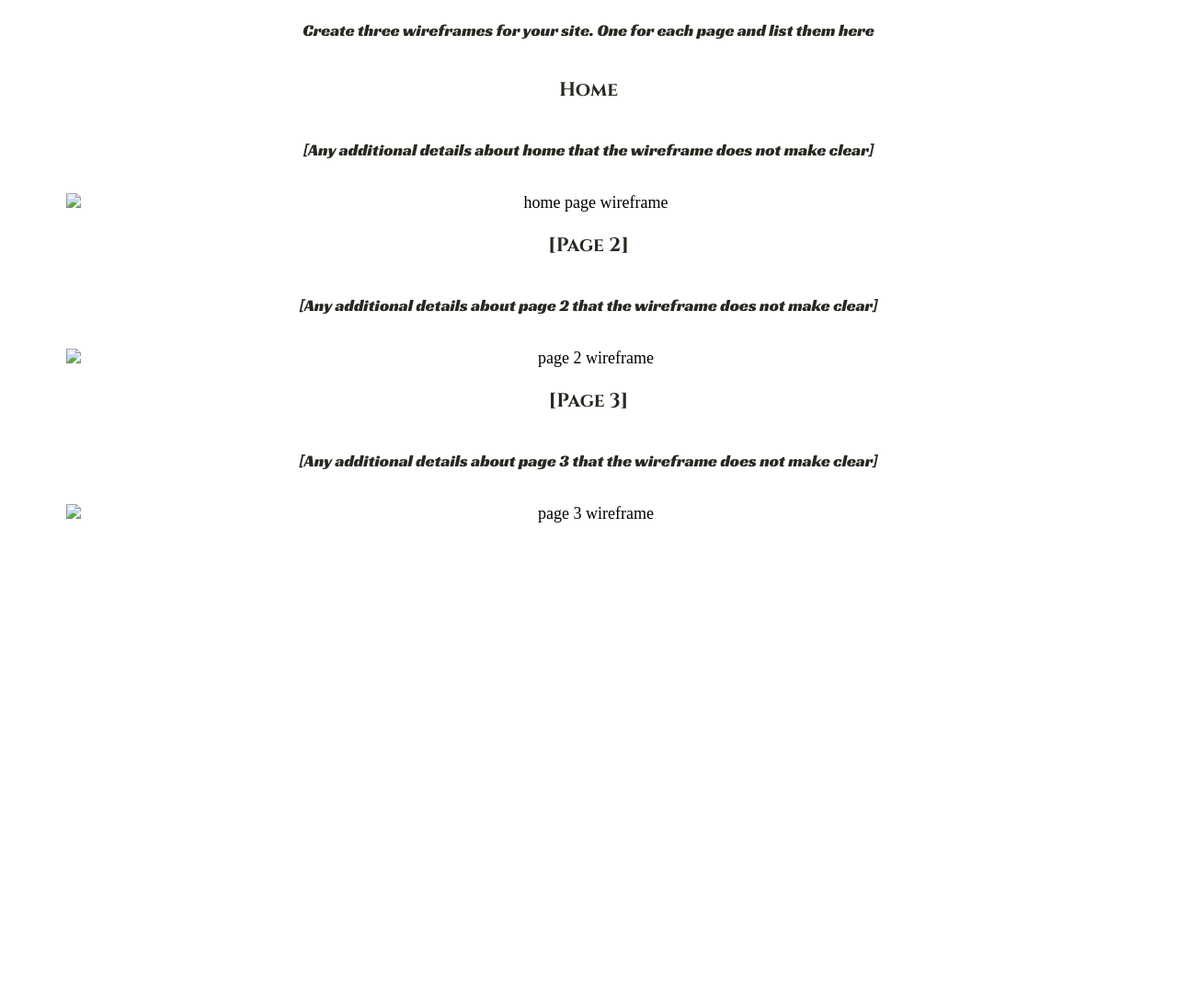
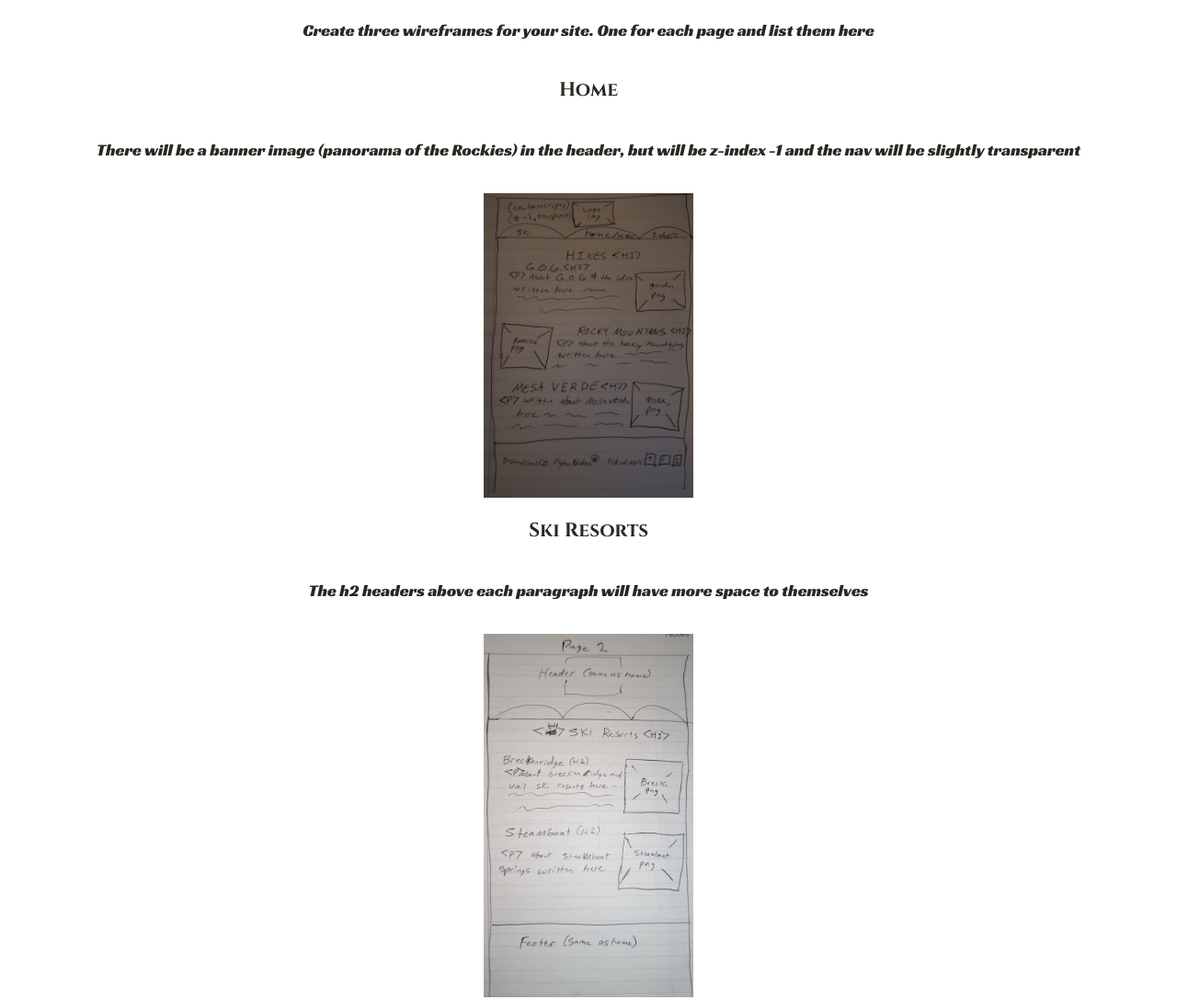
Before and after one commit to SavageSnail/WDD130_, a plain HTML site: page personal_site/site-plan.html in a window 1280 px wide. Shown: the part 9296-10383 px from the top of the page at 92% size. Before the commit the page ends 9937 px from the top, so only its background shows below. Drawn offline with Linux system fonts and the light colour scheme; a web font is replaced by a local one.

Commit message:
Completed personal site plan

```diff
--- a/personal_site/site-plan.html
+++ b/personal_site/site-plan.html
@@ -204,21 +204,21 @@
 
       <h3>Home</h3>
       <p>
-        [Any additional details about home that the wireframe does not make clear]
+        There will be a banner image (panorama of the Rockies) in the header, but will be z-index -1 and the nav will be slightly transparent
       </p>
-      <img src="#" alt="home page wireframe">
+      <img class="wireframe"  src="images/page_1.jpg" alt="home page wireframe">
 
-      <h3>[Page 2]</h3>
+      <h3>Ski Resorts</h3>
       <p>
-        [Any additional details about page 2 that the wireframe does not make clear]
+        The h2 headers above each paragraph will have more space to themselves
       </p>
-      <img src="#" alt="page 2 wireframe">
+      <img class="wireframe" src="images/page_2.jpg" alt="page 2 wireframe">
 
-      <h3>[Page 3]</h3>
+      <h3>Indoor Activities</h3>
       <p>
-        [Any additional details about page 3 that the wireframe does not make clear]
+        Page 2 and 3 are mirrors of each other, with home being the center.
       </p>
-      <img src="#" alt="page 3 wireframe">
+      <img class="wireframe" src="images/page_3.jpg" alt="page 3 wireframe">
     </main>
   </body>
 
--- a/personal_site/styles/site-plan-style.css
+++ b/personal_site/styles/site-plan-style.css
@@ -174,3 +174,9 @@ nav a:hover {
   border-top: 1px solid;
   border-right: 1px solid;
 }
+
+.wireframe {
+  width: 20%;
+  max-width: fit-content;
+  max-height: fit-content;
+}
```
Also changed, not shown: personal_site/images/co_banner.png (added), personal_site/images/page_1.jpg (added), personal_site/images/page_2.jpg (added), personal_site/images/page_3.jpg (added).
